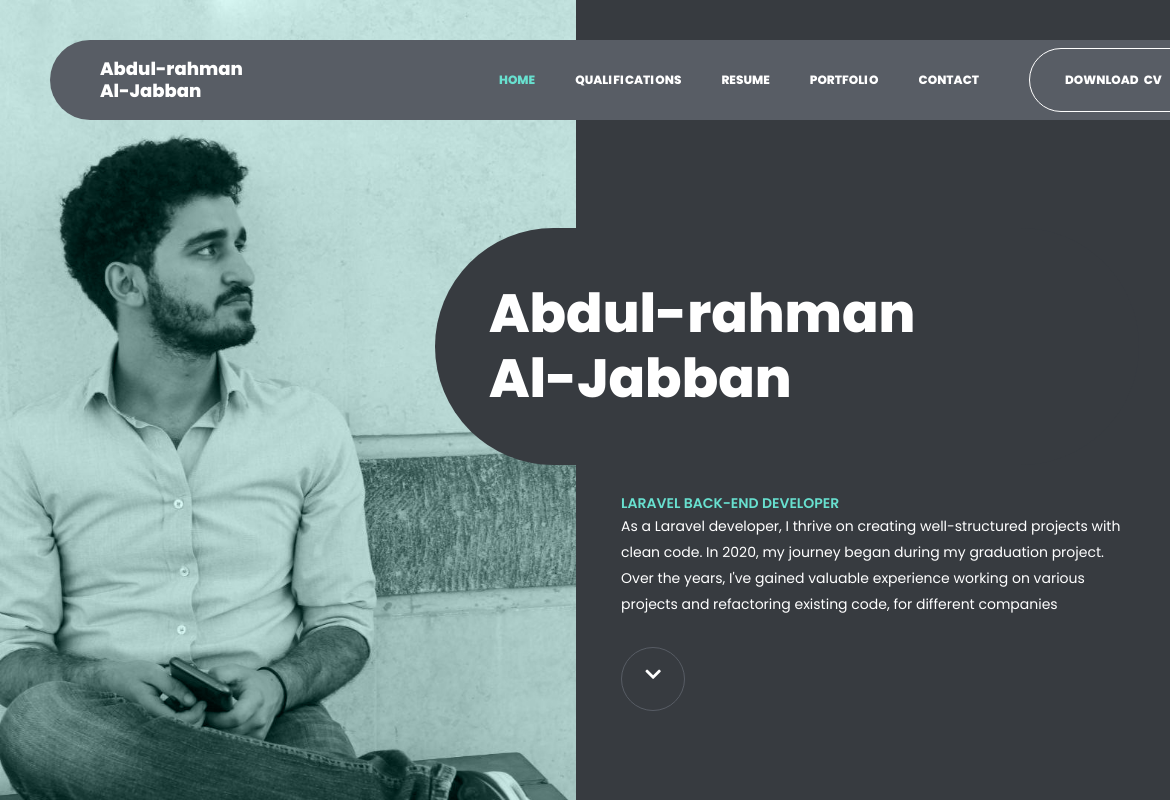
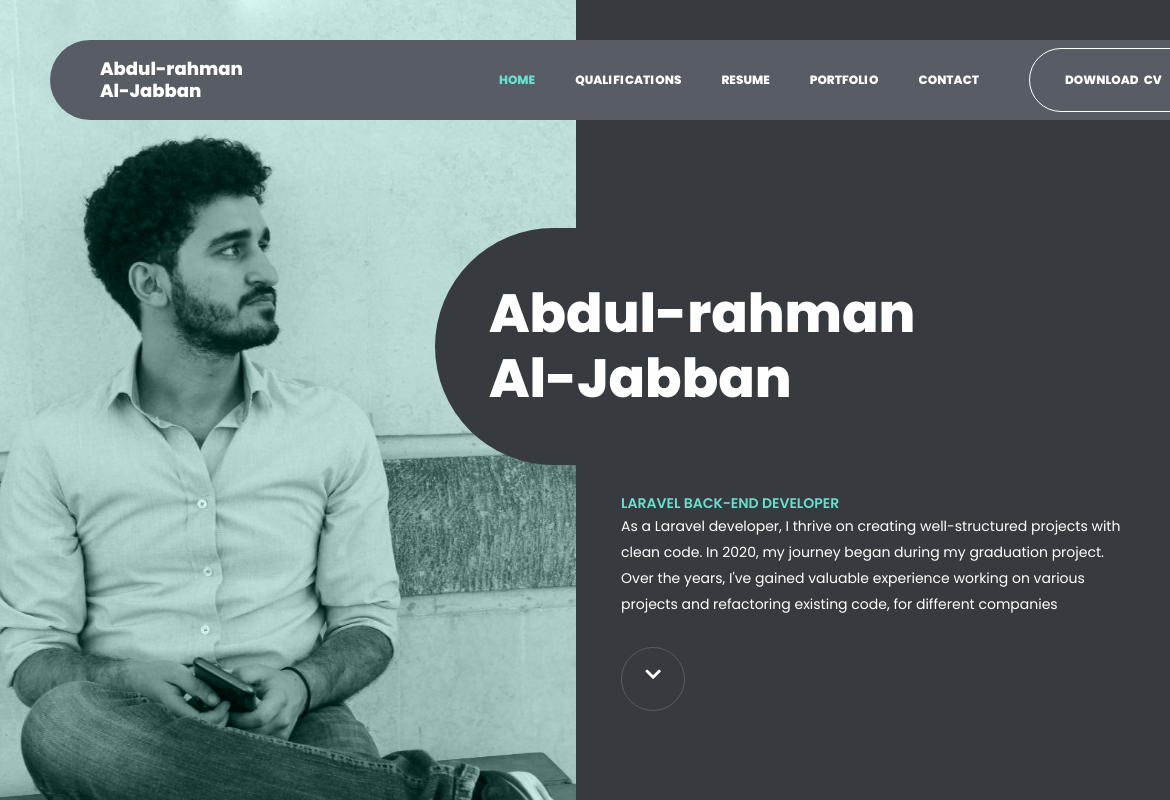
Before and after one commit to Abdulrahman-AlJabban/my-portfolio, a plain HTML site: page index.html in a window 1280 px wide. Shown: the top 800 px of the page, 0-1170 px from the left. Drawn offline with nearby package versions, Linux system fonts and the light colour scheme; files that its build step writes are made by us from their sources.

Commit message:
Update index.html

```diff
--- a/index.html
+++ b/index.html
@@ -134,7 +134,7 @@
 			<!-- Background -->
 			<div class="background-bg">
 				<div class="background-filter" style="background-color: #c6e6e2 !important">
-					<div class="background-img" style="background-image: url(images/z.jpg);"></div>
+					<div class="background-img" style="background-image: url(images/z.jpg); background-position: unset"></div>
 				</div>
 			</div>
 
```
